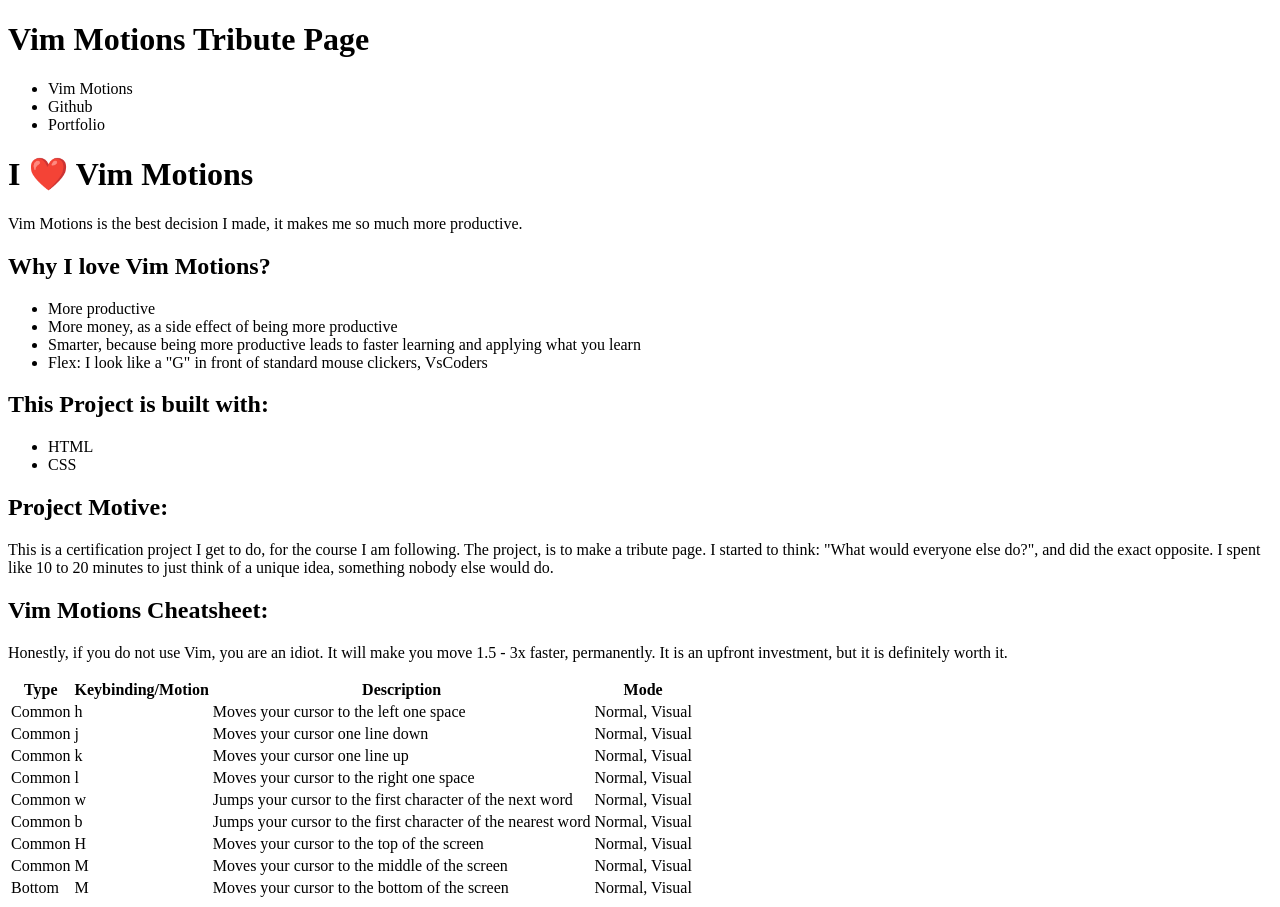
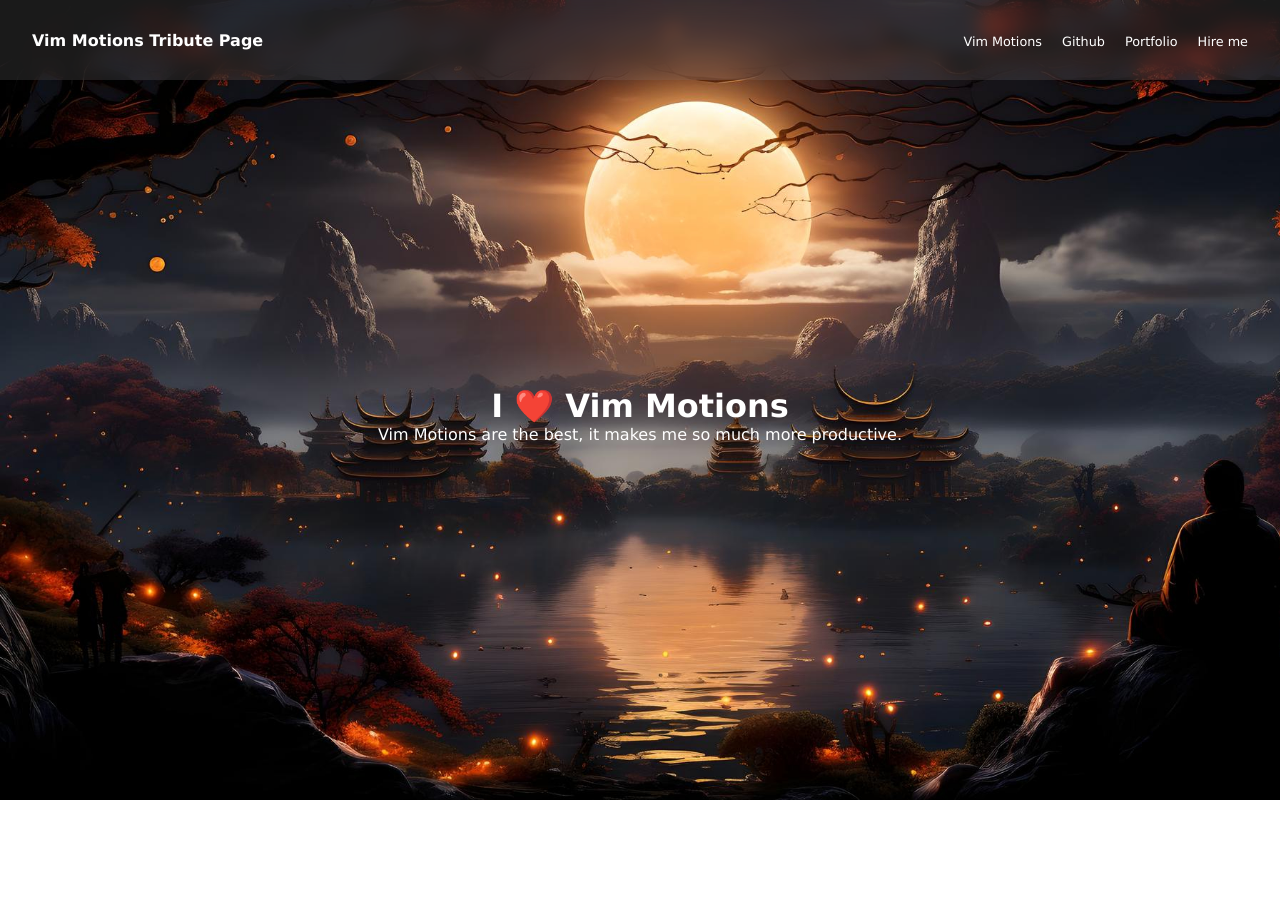
Before and after one commit to WilliamFerns1/I-love-vim-motions, a plain HTML site: page index.html in a window 1280 px wide. Shown: the top 907 px of the page. Drawn offline with Linux system fonts and the light colour scheme.

Commit message:
feat(styles.css): added styles for hero section
Added styles for the hero section, and styled scrollbar. Changed up HTML a little bit as well.

```diff
--- a/index.html
+++ b/index.html
@@ -5,25 +5,38 @@
     <meta name="description" content="A simple web page for testing purposes">
     <meta name="author" content="William Ferns">
     <meta name="viewport" content="width=device-width, initial-scale=1">
-    <meta name="stylesheet" content="styles.css">
+    <link rel="stylesheet" href="styles.css">
     <title>Vim Motions Tribute Page</title>
   </head>
   <body>
+    <div class="hero">
       <header>
         <h1>Vim Motions Tribute Page</h1>
         <nav>
           <ul>
-          <li>Vim Motions</li>
-          <li>Github</li>
-          <li>Portfolio</li>
+            <li>
+              <a href="#vim-motions">Vim Motions</a>
+            </li>
+            <li>
+              <a href="https://github.com/WilliamFerns" target="_blank">Github</a>
+            </li>
+            <li>
+              <a href="https://williamferns.com" target="_blank">Portfolio</a>
+            </li>
+            <li>
+              <a href="mailto:business@williamferns.com" target="_blank">Hire me</a>
+            </li>
           </ul>
         </nav>
       </header>
+      <div class="top">
+        <div class="inner-top">
+          <h1>I ❤️ Vim Motions</h1>
+          <p>Vim Motions are the best, it makes me so much more productive.</p>
+        </div>
+      </div>
+    </div>
     <main>
-      <div class="top">
-        <h1>I ❤️ Vim Motions</h1>
-        <p>Vim Motions is the best decision I made, it makes me so much more productive.</p>
-      </div>
       <div clas="middle">
         <div class="why-vim-motions">
           <h2>Why I love Vim Motions?</h2>
@@ -46,7 +59,7 @@
           <p>This is a certification project I get to do, for the course I am following. The project, is to make a tribute page. I started to think: "What would everyone else do?", and did the exact opposite. I spent like 10 to 20 minutes to just think of a unique idea, something nobody else would do.</p>
         </div>
       </div>
-      <div class="vim-motions-cheatsheet">
+      <div id="vim-motions" class="vim-motions-cheatsheet">
         <h2>Vim Motions Cheatsheet: </h2>
         <p>Honestly, if you do not use Vim, you are an idiot. It will make you move 1.5 - 3x faster, permanently. It is an upfront investment, but it is definitely worth it.</p>
         <table>
@@ -111,7 +124,15 @@
             <td>Normal, Visual</td>
           </tr>
         </table>
+        <p>Honestly, you will use this motions all the time, so learn them first, get comfortable with them. Next, learn some extra motions, by looking at <a href="https://vim.rtorr.com" target="_blank">this cheatsheet</a></p>
       </div>
     </main>
+    <footer>
+      <<address>
+        <a href="https://williamferns.com" target="_blank">William's Portfolio</a>
+        MIT License
+        2024
+      </address>
+    </footer>
   </body>
 </html>
--- a/styles.css
+++ b/styles.css
@@ -0,0 +1,86 @@
+@media(prefers-reduced-motion: no-preference) {
+  * {
+    scroll-behavior: smooth;
+  }
+}
+
+* {
+  box-sizing: border-box;
+  padding: 0;
+  margin: 0;
+}
+
+html {
+  font-size: 16px;
+  scrollbar-width: thin;
+  scrollbar-color: red black;
+}
+
+body {
+  font-family: "Verdana", sans-serif;
+  width: 100%;
+  min-height: 100vh;
+  padding: 0;
+  margin: 0;
+  color: #fff;
+}
+
+.hero {
+  background-image: url("anime-background.jpg");
+  background-repeat: no-repeat, repeat;
+  background-size: cover;
+}
+
+header {
+  display: flex;
+  width: 100%;
+  justify-content: space-between;
+  align-items: center;
+  padding: 10px 32px;
+  background-color: rgba(255, 255, 255, 0.1);
+  backdrop-filter: blur(10px);
+  min-height: 10vh;
+}
+
+header > h1 {
+  font-size:1em;
+}
+nav > ul {
+  display: flex;
+  justify-content: space-evenly;
+  align-items; center;
+  gap: 20px;
+}
+
+nav > ul > li {
+  padding: 0;
+  list-style-type: none;
+}
+
+nav > ul > li > a {
+  color: #fff;
+  font-size: 0.8em;
+}
+
+h1, h2, p {
+  padding: 0;
+  margin: 0;
+}
+
+a {
+  text-decoration: none;
+}
+
+.top {
+  height: 90vh;
+  display: flex;
+  width: 100%;
+  flex-direction: column;
+  align-items: center;
+  justify-content:center;
+}
+
+.inner-top {
+  text-align: center;
+  margin-bottom: 50px;
+}
```
Also changed, not shown: anime-background.jpg (added). Lines whose indentation alone changed are shown as unchanged.
